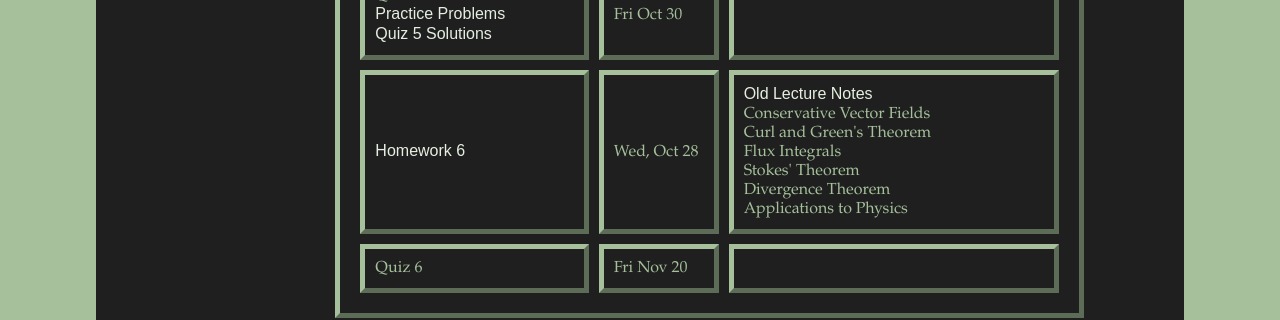
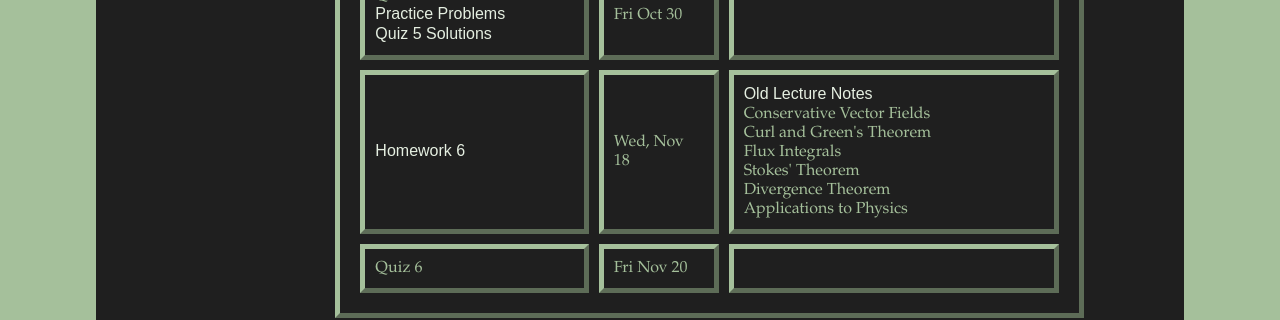
Before and after one commit to drewarmstrong-math/drewarmstrong-math.github.io, a plain HTML site: page 310fa26.html in a window 1280 px wide. Shown: the part 1753-2073 px from the top of the page. Drawn offline with Linux system fonts and the light colour scheme.

Commit message:
Update 310fa26.html

```diff
--- a/310fa26.html
+++ b/310fa26.html
@@ -172,7 +172,7 @@ Conservation of Energy
 <td><a href="310fa26/310fa26hw6.pdf" target="_blank" rel="noopener">Homework 6</a><br>
 <!-- <a href="310fa26/310fa26hw6sol.pdf" target="_blank" rel="noopener">Solutions</a><br> -->
 <td width="120">
-Wed, Oct 28
+Wed, Nov 18
 </td>
 <td>
 <a href="310fa26/hw6notes_old.pdf" target="_blank" rel="noopener">Old Lecture Notes</a><br>
```
